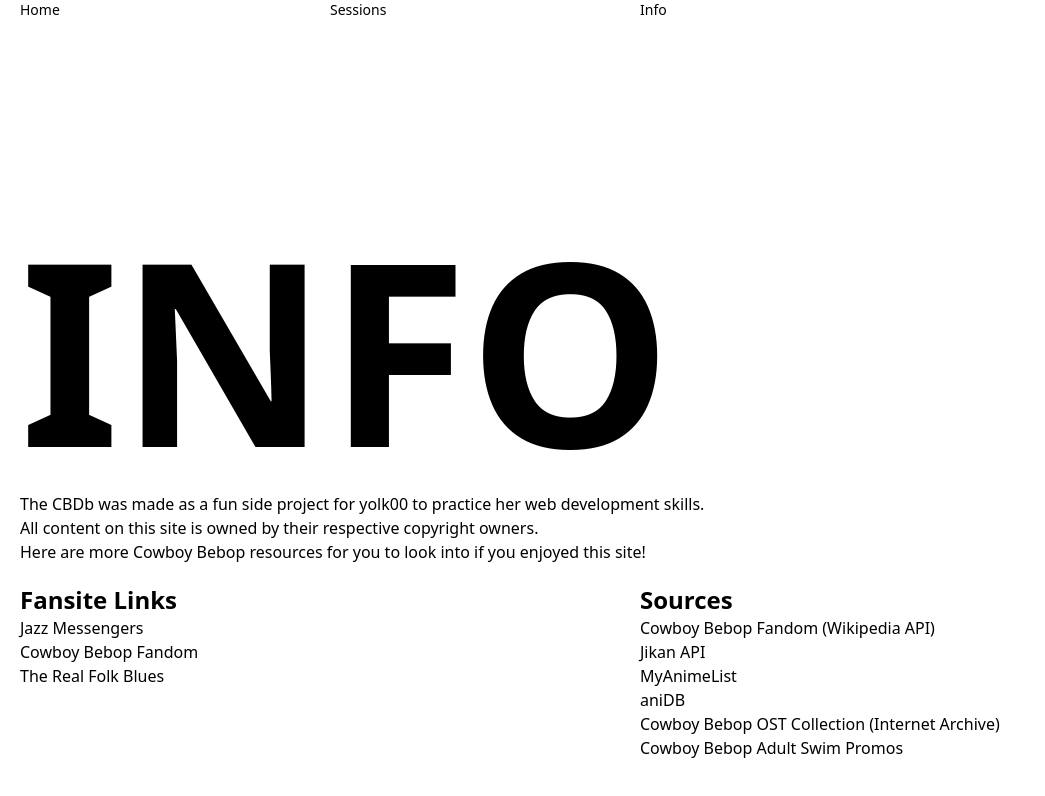
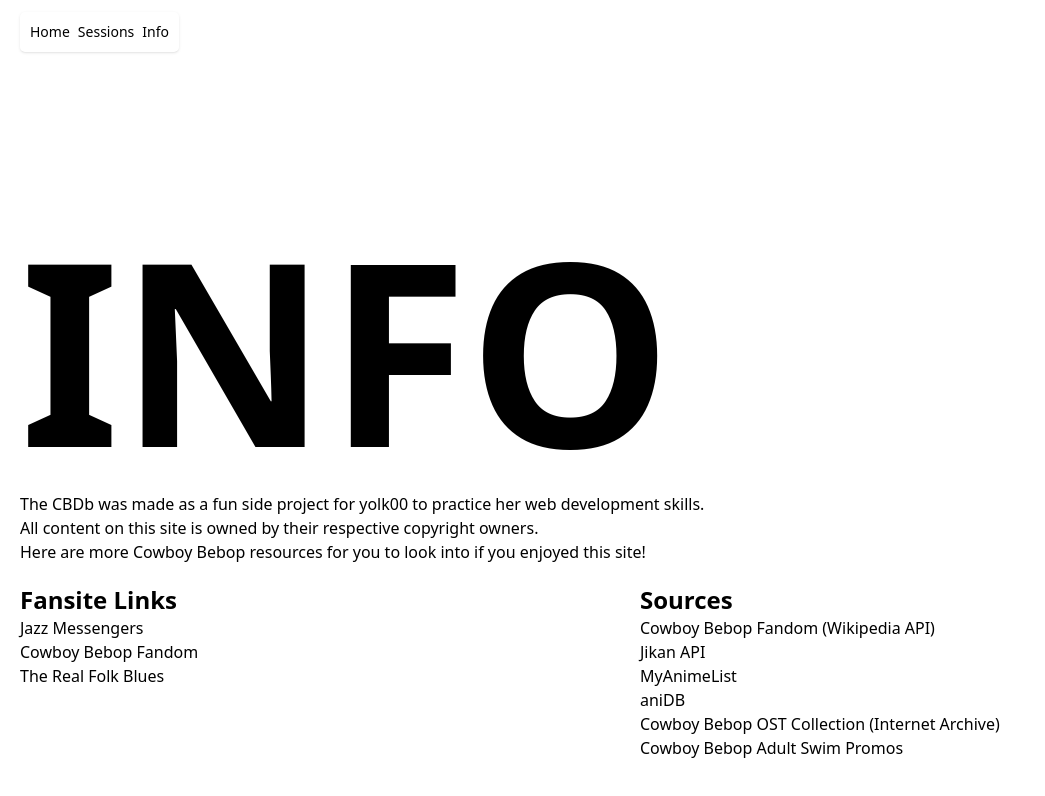
Before and after one commit to yolk00/radical-tomato, a Next.js app: page /info in a window 1280 px wide. Shown: the top 796 px of the page, without its empty margins (0-1045 px from the left). Built offline with nearby package versions, Linux system fonts and the light colour scheme.

Commit message:
updated Navbar, refactored formatting of ep nums

```diff
--- a/app/components/Navbar.tsx
+++ b/app/components/Navbar.tsx
@@ -1,4 +1,7 @@
+"use client";
+
 import Link from "next/link";
+import { usePathname } from "next/navigation";
 
 const navLinks = [
   {
@@ -20,14 +23,42 @@ const navLinks = [
 ];
 
 export default function Navbar() {
+  const pathname = usePathname();
   return (
     // <nav className="-mt-5 w-full bg-lime-300">
-    <nav className="-mt-5 w-full mb-0.5">
-      {/* <ul className="flex lg:text-8xl md:text-6xl gap-10"> */}
-      <ul className="grid grid-cols-4 text-sm">
+    //   {/* <nav className="-mt-5 w-full mb-0.5 bg-lime-300"> */}
+    //   {/* <ul className="flex lg:text-8xl md:text-6xl gap-10"> */}
+    //   <ul className="grid grid-cols-4 text-sm">
+    //     {navLinks.map((item, i) => (
+    //       <li key={i}>
+    //         <Link href={item.link} className="">
+    //           {item.name}
+    //         </Link>
+    //       </li>
+    //     ))}
+    //   </ul>
+    // </nav>
+    // <nav className=" shadow-sm rounded-smid fixed left-10 right-10 top-3 p-2.5 z-2 mix-blend-exclusion">
+    <nav
+      // FIXME: figure out optimal position for nav
+      className={
+        pathname === "/"
+          ? "bg backdrop-blur-sm shadow-sm rounded-smid fixed top-3 right-5 md:left-5 md:right-auto p-2.5 z-2 mix-blend-hard-light"
+          : "backdrop-blur-sm shadow-sm rounded-smid fixed top-3 right-5 md:left-5 md:right-auto p-2.5 z-2 mix-blend-exclusion"
+      }
+    >
+      {/* <ul className="flex flex-col text-sm"> */}
+      <ul className="flex gap-2 text-sm">
         {navLinks.map((item, i) => (
           <li key={i}>
-            <Link href={item.link} className="">
+            <Link
+              href={item.link}
+              className={
+                pathname === "/"
+                  ? "invert hover:bg-white hover:text-black duration-150"
+                  : "bg-white hover:bg-black hover:text-white duration-150"
+              }
+            >
               {item.name}
             </Link>
           </li>
--- a/app/components/Sessions/SessionItem.tsx
+++ b/app/components/Sessions/SessionItem.tsx
@@ -11,12 +11,12 @@ export default async function SessionItem({
   episodeImagesArray,
 }: Episode) {
   // add zero to start of numbers with one integer
-  function padZero(length: number) {
-    let padded = "" + mal_id;
-    while (padded.length < length) {
-      padded = "0" + padded;
+  function formatEpNum(num: number) {
+    if (num < 10) {
+      return num.toString().padStart(2, "0");
+    } else {
+      return num;
     }
-    return padded;
   }
 
   const paddedIndex = mal_id - 1;
@@ -59,7 +59,7 @@ export default async function SessionItem({
             {new Date(aired).toISOString().split("T00:00:00.000Z")}
           </p>
         </div>
-        <p className="text-3xl">{padZero(2)}</p>
+        <p className="text-3xl">{formatEpNum(mal_id)}</p>
       </div>
     </Link>
   );
```
